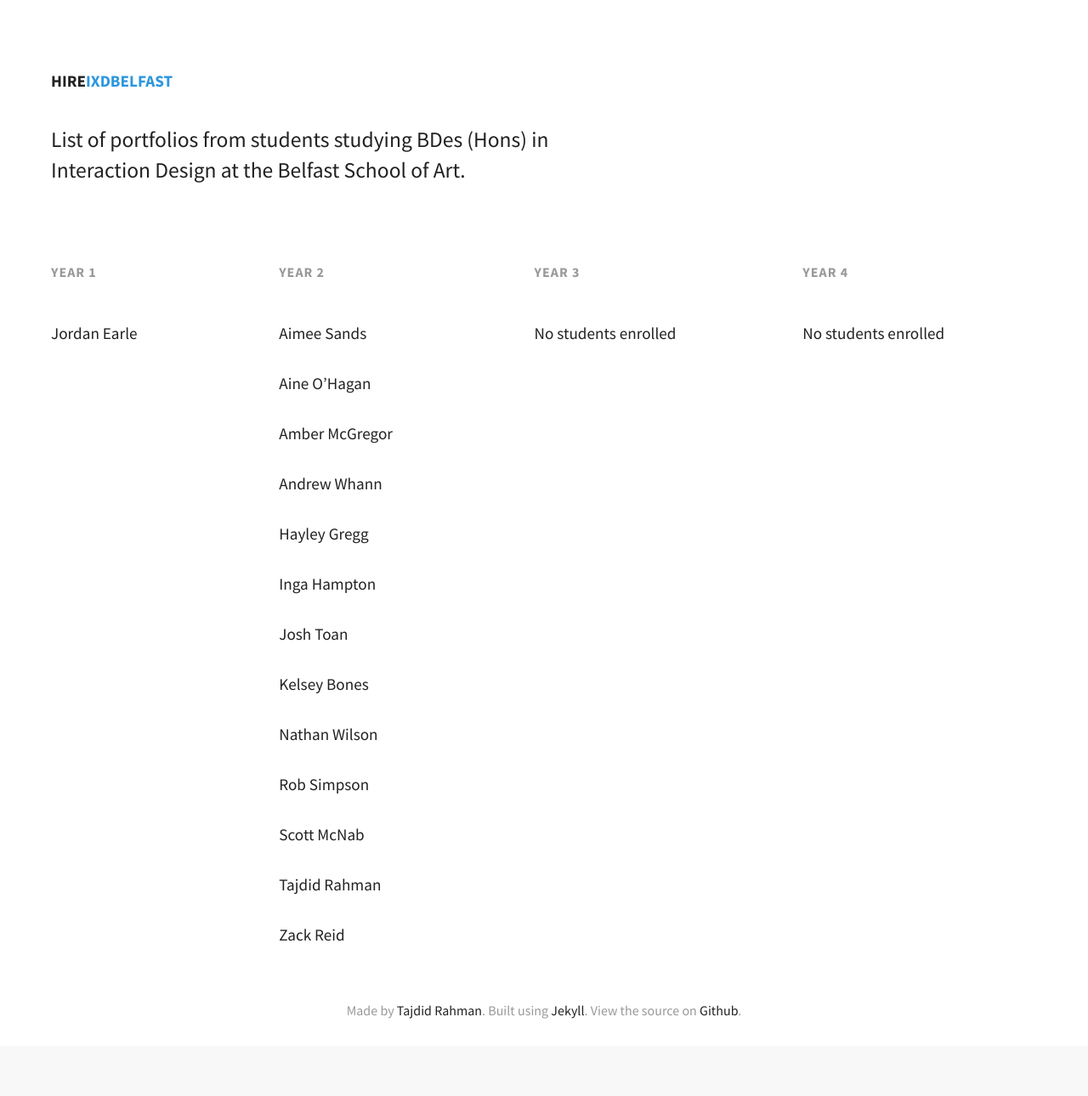
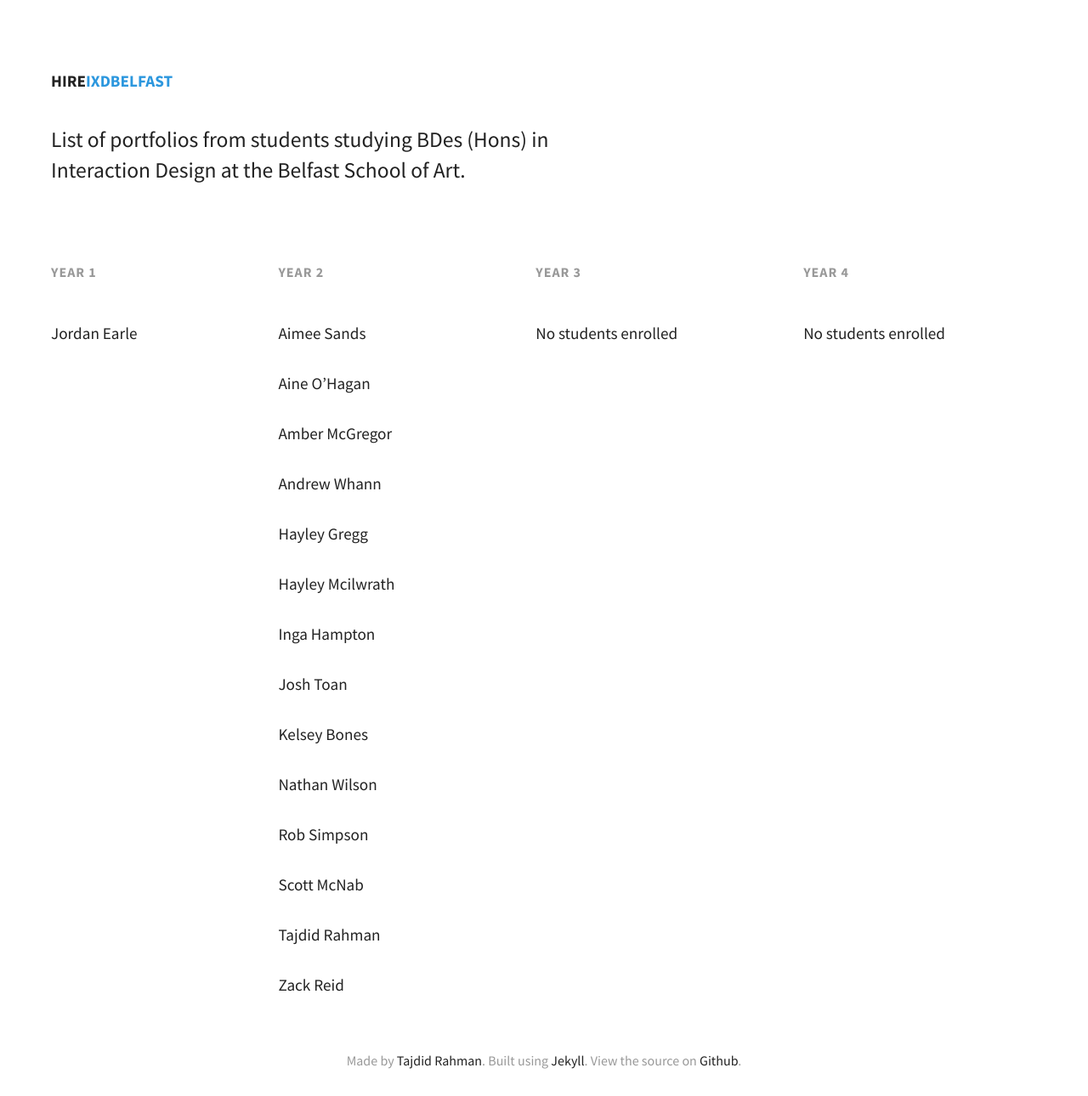
Before and after one commit to hireixdbelfast/hireixdbelfast.github.io, a Jekyll site: the page built from index.html, in a window 1280 px wide. Shown: the whole page at 85% size. Built offline with Jekyll 4.4.1, drawn with Linux system fonts in a browser that asks for light colours; nearby versions of some CDN libraries; before the commit the page ends 1231 px from its top, so only the background shows below that.

Commit message:
Update yeargroup.yml

```diff
--- a/_data/yeargroup.yml
+++ b/_data/yeargroup.yml
@@ -45,3 +45,6 @@ year2:
     - name: "Zack Reid"
       url: "http://zackreid.com/"
       twitter: "mrzackrox"
+    - name: "Hayley Mcilwrath"
+      url: "http://hayleymcilwrath.com/"
+      twitter: "hayleymcilwrath"
```
